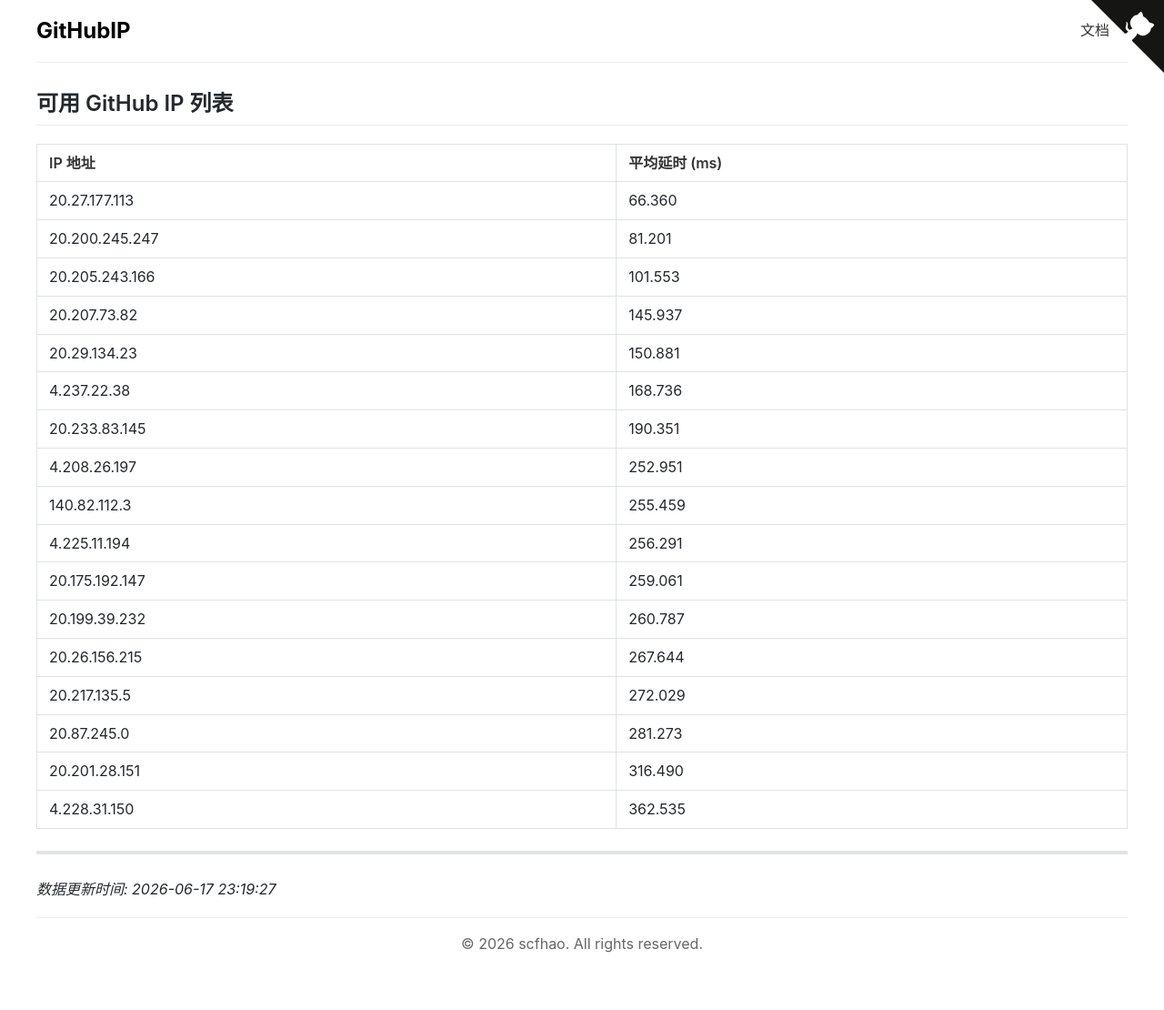
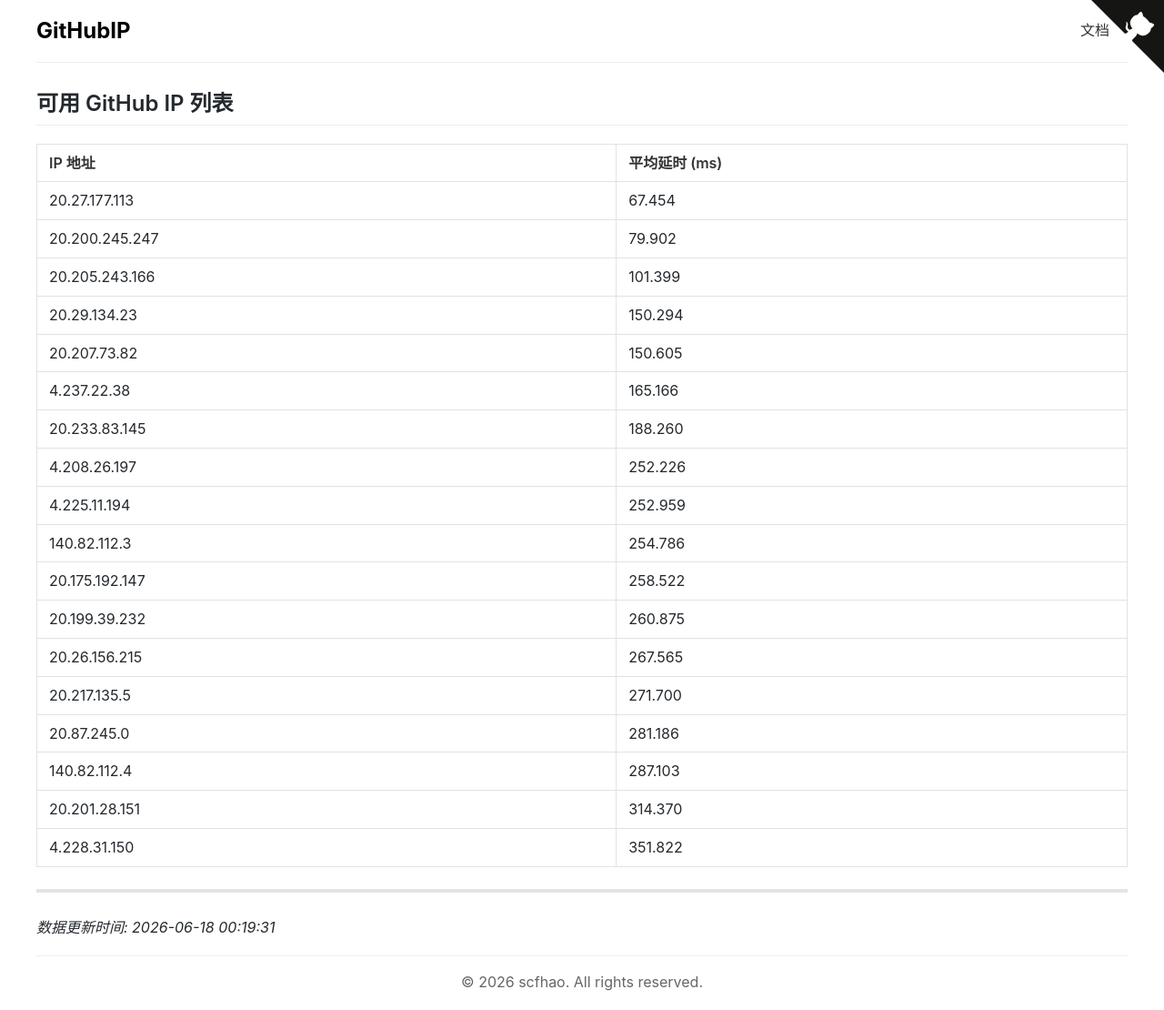
Before and after one commit to scfhao/GitHubIP, a Jekyll site: the page built from index.md, in a window 1280 px wide. Shown: the whole page at 91% size. Built offline with Jekyll 4.4.1, drawn with Linux system fonts in a browser that asks for light colours; before the commit the page ends 1068 px from its top, so only the background shows below that.

Commit message:
自动脚本执行 - 2026-06-18 00:19:32

```diff
--- a/index.md
+++ b/index.md
@@ -1,31 +1,32 @@
 ---
 layout: home
 title: GitHub IP 列表
-date: 2026-06-17 23:19:27
+date: 2026-06-18 00:19:31
 ---
 
 ## 可用 GitHub IP 列表
 
 | IP 地址 | 平均延时 (ms) |
 |---------|--------------|
-| 20.27.177.113 | 66.360 |
-| 20.200.245.247 | 81.201 |
-| 20.205.243.166 | 101.553 |
-| 20.207.73.82 | 145.937 |
-| 20.29.134.23 | 150.881 |
-| 4.237.22.38 | 168.736 |
-| 20.233.83.145 | 190.351 |
-| 4.208.26.197 | 252.951 |
-| 140.82.112.3 | 255.459 |
-| 4.225.11.194 | 256.291 |
-| 20.175.192.147 | 259.061 |
-| 20.199.39.232 | 260.787 |
-| 20.26.156.215 | 267.644 |
-| 20.217.135.5 | 272.029 |
-| 20.87.245.0 | 281.273 |
-| 20.201.28.151 | 316.490 |
-| 4.228.31.150 | 362.535 |
+| 20.27.177.113 | 67.454 |
+| 20.200.245.247 | 79.902 |
+| 20.205.243.166 | 101.399 |
+| 20.29.134.23 | 150.294 |
+| 20.207.73.82 | 150.605 |
+| 4.237.22.38 | 165.166 |
+| 20.233.83.145 | 188.260 |
+| 4.208.26.197 | 252.226 |
+| 4.225.11.194 | 252.959 |
+| 140.82.112.3 | 254.786 |
+| 20.175.192.147 | 258.522 |
+| 20.199.39.232 | 260.875 |
+| 20.26.156.215 | 267.565 |
+| 20.217.135.5 | 271.700 |
+| 20.87.245.0 | 281.186 |
+| 140.82.112.4 | 287.103 |
+| 20.201.28.151 | 314.370 |
+| 4.228.31.150 | 351.822 |
 
 ---
 
-*数据更新时间: 2026-06-17 23:19:27*
+*数据更新时间: 2026-06-18 00:19:31*
```
